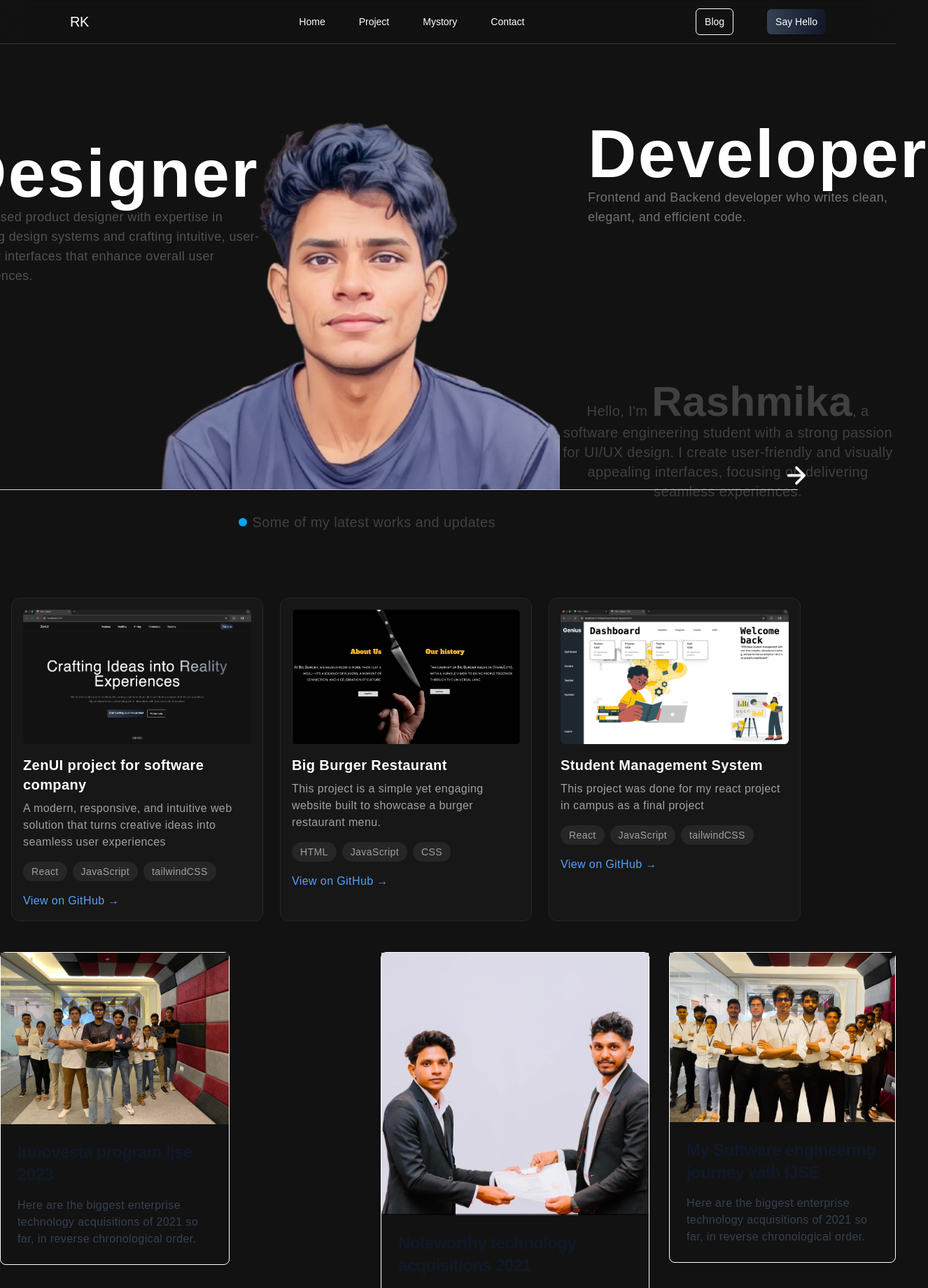
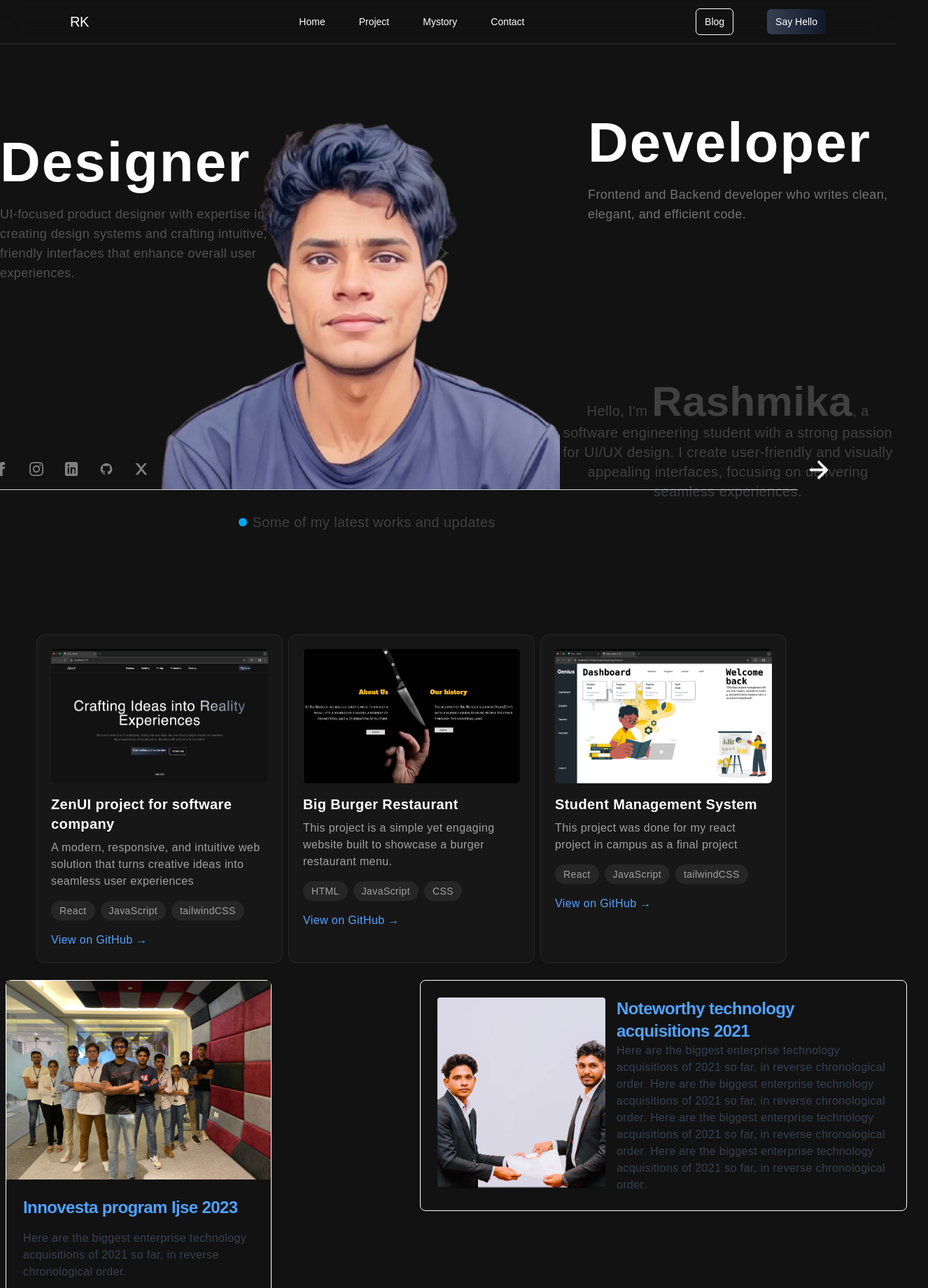
Before and after one commit to rashmikaz/new-portfolio, a React (Vite) app: page / in a window 1280 px wide. Shown: the top 1840 px of the page at 70% size, 1326 px wide, since content can reach past the window. Built offline with nearby package versions, Linux system fonts and the light colour scheme.

Commit message:
main section all done

```diff
--- a/src/components/Main.jsx
+++ b/src/components/Main.jsx
@@ -8,7 +8,7 @@ import zenuiimg from "../assets/zenUI.png"
 import bigburgerimg from "../assets/big burger.jpeg"
 import smsimg from "../assets/sms-react.jpeg"
 import innovesta2023img from "../assets/innovesta-2023.jpeg"
-import ijseimg from "../assets/ijse.jpeg"
+// import ijseimg from "../assets/ijse.jpeg"
 import { motion } from 'framer-motion';
 
 
@@ -46,24 +46,25 @@ const Main = () => {
   return (
     <div className="container mx-auto px-4 py-12 text-white tracking-wide">
      <motion.div
-      className="w-110 absolute right-225 top-50"
+      className="w-110 absolute right-210 top-43"
       initial={{ y: -100, opacity: 0 }}
       animate={{ y: 0, opacity: 1 }}
       transition={{ type: 'spring', stiffness: 100, damping: 10, duration: 2  }}
     >
-      <h1 className="font-bold text-4xl sm:text-6xl lg:text-8xl tracking-wide">Designer</h1>
+    <h1 className="font-bold text-[2.25rem] sm:text-[3.5rem] lg:text-[5rem] tracking-wide">Designer</h1>
+
       <p className="text-lg text-neutral-600 max-w-4xl">
         UI-focused product designer with expertise in creating design systems and crafting intuitive, user-friendly interfaces that enhance overall user experiences.
       </p>
     </motion.div>
 
     <motion.div
-      className="w-110 absolute left-210 bottom-119"
+      className="w-110 absolute left-210 bottom-120"
       initial={{ y: -100, opacity: 0 }}
       animate={{ y: 0, opacity: 1 }}
       transition={{ type: 'spring', stiffness: 100, damping: 10, duration: 2 }}
     >
-      <h1 className="font-bold text-4xl sm:text-6xl lg:text-8xl tracking-wide">Developer</h1>
+      <h1 className="font-bold text-[2.25rem] sm:text-[3.5rem] lg:text-[5rem] tracking-wide">Developer</h1>
       <p className="text-lg text-neutral-500 max-w-4xl">
         Frontend and Backend developer who writes clean, elegant, and efficient code.
       </p>
@@ -92,11 +93,11 @@ const Main = () => {
 
 
       <div
-  className="relative bottom-140 right-120"
-  style={{ display: 'flex', gap: '40px' }}
+  className="absolute bottom-30 right-267"
+  style={{ display: 'flex', gap: '30px' }}
 >
   <a
-    href="#!"
+    href="https://www.facebook.com/rashmika.hewawitharana"
     role="button"
     aria-label="Facebook"
     className="social-icon"
@@ -104,7 +105,7 @@ const Main = () => {
     {/* Facebook */}
     <svg
       xmlns="http://www.w3.org/2000/svg"
-      className="h-7 w-7"
+      className="h-5 w-5"
       fill="gray"
       viewBox="0 0 24 24"
     >
@@ -113,7 +114,7 @@ const Main = () => {
   </a>
 
   <a
-    href="#!"
+    href="https://www.instagram.com/_rashmikas/"
     role="button"
     aria-label="Instagram"
     className="social-icon"
@@ -121,7 +122,7 @@ const Main = () => {
     {/* Instagram */}
     <svg
       xmlns="http://www.w3.org/2000/svg"
-      className="h-7 w-7"
+      className="h-5 w-5"
       fill="gray"
       viewBox="0 0 24 24"
     >
@@ -130,61 +131,68 @@ const Main = () => {
   </a>
 
  <a
-    href="#!"
+  href="https://www.linkedin.com/in/rashmika-hewawitharane-6b3157287/"
   role="button"
   aria-label="LinkedIn"
   className="social-icon"
 >
-    {/* LinkedIn */}
+  {/* LinkedIn Icon */}
   <svg
     xmlns="http://www.w3.org/2000/svg"
-      className="h-7 w-7"
+    className="h-5 w-5"
+    viewBox="0 0 24 24"
     fill="gray"
-      viewBox="0 0 24 24"
   >
-      <path d="M4.98 3.5c0 .35-.29.64-.64.64h-2c-.35 0-.64-.29-.64-.64v-2c0-.35.29-.64.64-.64h2c.35 0 .64.29.64.64v2zm-1.28-2c-.14 0-.28.14-.28.28v2c0 .14.14.28.28.28h.72c.14 0 .28-.14.28-.28v-2c0-.14-.14-.28-.28-.28h-.72zm5.48 4.88c-.06 0-.12.01-.18.02-.16-.38-.51-.66-.91-.73-.13-.02-.27-.02-.41-.02-.55 0-1.03.16-1.41.43-.17.13-.31.28-.44.44-.49.63-.79 1.42-.79 2.27 0 2.14 1.73 3.88 3.88 3.88 1.72 0 3.16-.9 3.88-2.21-.79 1.23-2.31 2.06-4.14 2.06-3.23 0-5.88-2.64-5.88-5.88s2.64-5.88 5.88-5.88c1.26 0 2.44.37 3.44 1.01.49-.43.88-.95 1.14-1.56-.9-.3-1.86-.47-2.86-.47-3.99 0-7.2 3.21-7.2 7.2s3.21 7.2 7.2 7.2c3.29 0 6.12-2.23 7.05-5.14-.55-.14-1.07-.41-1.56-.76z" />
+    <path d="M19 0h-14C2.24 0 1 1.24 1 2.75v18.5C1 22.76 2.24 24 3.75 24h16.5C21.76 24 23 22.76 23 21.25V2.75C23 1.24 21.76 0 20.25 0H19zM8.34 20H5.67V9h2.67v11zM7 7.5C6.04 7.5 5.25 6.71 5.25 5.75S6.04 4 7 4s1.75.79 1.75 1.75S7.96 7.5 7 7.5zM20 20h-2.67v-5.5c0-1.33-.03-3.04-1.85-3.04-1.85 0-2.13 1.45-2.13 2.94V20h-2.67V9h2.56v1.5h.04c.36-.68 1.24-1.39 2.55-1.39 2.73 0 3.24 1.8 3.24 4.13V20z" />
   </svg>
 </a>
 
+
   <a
-    href="#!"
+  href="https://github.com/rashmikaz"
   role="button"
   aria-label="GitHub"
   className="social-icon"
 >
-    {/* GitHub */}
+  {/* GitHub Icon */}
   <svg
     xmlns="http://www.w3.org/2000/svg"
-      className="h-7 w-7"
+    className="h-5 w-5"
+    viewBox="0 0 24 24"
     fill="gray"
-      viewBox="0 0 24 24"
   >
-      <path d="M12 2c-5.5 0-10 4.5-10 10 0 4.4 2.8 8.1 6.6 9.4.5.1.7-.2.7-.4v-1.5c-2.7.6-3.3-1.3-3.3-1.3-.4-.9-.9-1.2-.9-1.2-.7-.5.1-.5.1-.5 1.2.1 1.8 1.3 1.8 1.3 1.5 0 2.3-1 2.8-2.2 2.8-2.3 0-3.7-1.5-3.7-3.1 0-1.4 1-2.7 2.6-2.7 1.4 0 2.4 1 2.4 2.3 0 1.7-1.5 2.9-3.5 2.9-.7 0-1.3-.1-1.9-.3-.1-.3-.1-.7-.1-1.1 0-1 .5-1.5 1.2-1.5 1.4 0 2.6 1.3 2.6 2.6 0 2.2-1.6 3.9-4 3.9-3.3 0-5.9-2.6-5.9-5.9 0-2.8 1.9-5.3 4.6-6.1-.1-.7.1-1.3.7-1.5 2.1-.6 3.8 1.4 3.8 1.4s1.2 1 2.5 1.2c1.1-.4 2.1-.9 3.1-1.5-.1-.6-.4-.8-.6-.8-1.7 0-3.5-2.3-3.5-4.8 0-2.5 2.8-4.8 4.9-4.8 1.8 0 3.6.9 4.7 2.3-.2-.6-.8-1.3-1.4-1.3-1.7 0-3.2 1.8-3.2 3.4 0 1.7 1.5 3.1 3.3 3.1 1.9 0 3.4-1.6 3.4-3.6 0-1.9-1.6-3.3-3.4-3.3zm0-2c-7.7 0-14 6.3-14 14 0 7.7 6.3 14 14 14 7.7 0 14-6.3 14-14 0-7.7-6.3-14-14-14z" />
+    <path
+      fillRule="evenodd"
+      d="M12 2C6.477 2 2 6.484 2 12.012c0 4.425 2.865 8.18 6.839 9.504.5.092.682-.217.682-.483 0-.238-.009-.868-.014-1.703-2.782.605-3.369-1.34-3.369-1.34-.454-1.154-1.11-1.462-1.11-1.462-.908-.62.069-.608.069-.608 1.004.071 1.532 1.032 1.532 1.032.892 1.53 2.341 1.088 2.91.832.091-.647.35-1.088.636-1.338-2.22-.254-4.555-1.113-4.555-4.951 0-1.093.39-1.988 1.029-2.688-.103-.254-.446-1.277.098-2.66 0 0 .84-.27 2.75 1.026a9.564 9.564 0 0 1 2.5-.336c.848.004 1.705.115 2.5.337 1.91-1.296 2.748-1.026 2.748-1.026.546 1.383.202 2.406.1 2.66.64.7 1.028 1.595 1.028 2.688 0 3.847-2.339 4.694-4.566 4.944.359.31.678.922.678 1.86 0 1.343-.012 2.426-.012 2.756 0 .268.18.58.688.482A10.013 10.013 0 0 0 22 12.012C22 6.484 17.523 2 12 2Z"
+      clipRule="evenodd"
+    />
   </svg>
 </a>
 
+
   <a
-    href="#!"
+  href="https://x.com/hewawitharane"
   role="button"
-    aria-label="Twitter"
+  aria-label="X"
   className="social-icon"
 >
-    {/* Twitter */}
+  {/* X Icon */}
   <svg
     xmlns="http://www.w3.org/2000/svg"
-      className="h-7 w-7"
+    className="h-5 w-5"
+    viewBox="0 0 24 24"
     fill="gray"
-      viewBox="0 0 24 24"
   >
-      <path d="M24 4.557c-.883.392-1.832.656-2.828.775 1.017-.609 1.798-1.574 2.165-2.724-.951.564-2.005.974-3.127 1.195-.897-.957-2.178-1.555-3.594-1.555-3.179 0-5.515 2.966-4.797 6.045-4.091-.205-7.719-2.165-10.148-5.144-1.29 2.213-.669 5.108 1.523 6.574-.806-.026-1.566-.247-2.229-.616-.054 2.281 1.581 4.415 3.949 4.89-.693.188-1.452.232-2.224.084.626 1.956 2.444 3.379 4.6 3.419-2.07 1.623-4.678 2.348-7.29 2.04 2.179 1.397 4.768 2.212 7.548 2.212 9.142 0 14.307-7.721 13.995-14.646.962-.695 1.797-1.562 2.457-2.549z" />
+    <path d="M21.543 2H17.4l-5.471 6.797L6.343 2H2l7.828 10.113L2 22h4.2l5.928-7.36L17.658 22H22l-8.246-10.652L21.543 2z" />
   </svg>
 </a>
+
 </div>
 
 
       <div className="border-t border-gray-300 w-305 mt-10 absolute bottom-25 right-35"></div>
 
-      <Link to="/about" className="mt-6 animate-bounce absolute bottom-25 left-280">
+      <Link to="/about" className="mt-6 animate-bounce absolute bottom-27 left-288">
         <svg className="size-9" xmlns="http://www.w3.org/2000/svg" fill="none" viewBox="0 0 24 24" strokeWidth="2.5" stroke="currentColor">
           <path strokeLinecap="round" strokeLinejoin="round" d="M4.5 12h15m-7.5-7.5l7.5 7.5-7.5 7.5" />
         </svg>
@@ -206,11 +214,11 @@ const Main = () => {
   ref={projectSectionRef}
   className="flex flex-wrap justify-center mt-6 absolute top-[830px] right-30"
 >
-  <div className="grid grid-cols-1 sm:grid-cols-2 lg:grid-cols-3 gap-6 px-4">
+  <div className="grid grid-cols-1 sm:grid-cols-2 lg:grid-cols-3 gap-6 p-13">
   {project.map((project, index) => (
     <div
       key={index}
-      className="bg-neutral-900 rounded-xl p-4 border border-neutral-800 hover:shadow-lg hover:shadow-neutral-800 transition-all duration-300 max-w-sm w-full mx-auto"
+      className="bg-neutral-900 rounded-xl p-5 border border-neutral-800 hover:shadow-lg hover:shadow-neutral-800 transition-all duration-300 w-88"
     >
       <img
         src={project.image}
@@ -244,11 +252,11 @@ const Main = () => {
 </div>
 
       <Card
-      className="max-w-sm absolute top-340 right-238"
+      className="w-95 absolute top-350 right-223"
       imgAlt="Meaningful alt text for an image that is not purely decorative"
       imgSrc={innovesta2023img}
     >
-      <h5 className="text-2xl font-bold tracking-tight text-gray-900 ">
+      <h5 className="text-2xl font-bold tracking-tight text-blue-400 ">
         Innovesta program Ijse 2023
       </h5>
       <p className="font-normal text-gray-700 dark:text-gray-400">
@@ -256,22 +264,31 @@ const Main = () => {
       </p>
       </Card>
 
-      <Card
-      className="max-w-sm absolute top-340 left-136 "
-      imgAlt="Meaningful alt text for an image that is not purely decorative"
-      imgSrc={innovestaimg}
-    >
-      <h5 className="text-2xl font-bold tracking-tight text-gray-900 ">
+      <Card className="w-174 absolute top-350 left-150">
+  <div className="flex items-start">
+
+    <img
+      src={innovestaimg}
+      alt="Meaningful alt text for an image that is not purely decorative"
+      className="w-60 h-68 object-cover rounded"
+    />
+
+
+    <div className="ml-4">
+      <h5 className="text-2xl font-bold tracking-tight text-blue-400">
         Noteworthy technology acquisitions 2021
       </h5>
       <p className="font-normal text-gray-700 dark:text-gray-400">
         Here are the biggest enterprise technology acquisitions of 2021 so far, in reverse chronological order.
          Here are the biggest enterprise technology acquisitions of 2021 so far, in reverse chronological order.
           Here are the biggest enterprise technology acquisitions of 2021 so far, in reverse chronological order.
+           Here are the biggest enterprise technology acquisitions of 2021 so far, in reverse chronological order.
       </p>
+    </div>
+  </div>
 </Card>
 
-       <Card
+       {/* <Card
       className="max-w-sm absolute top-340 left-239"
       imgAlt="Meaningful alt text for an image that is not purely decorative"
       imgSrc={ijseimg}
@@ -282,11 +299,11 @@ const Main = () => {
       <p className="font-normal text-gray-700 dark:text-gray-400">
         Here are the biggest enterprise technology acquisitions of 2021 so far, in reverse chronological order.
       </p>
-      </Card>
+      </Card> */}
 
 
 
-     <div className="absolute top-520">
+     <div className="absolute top-480">
      <Footer />
      </div>
 
```
Lines whose indentation alone changed are shown as unchanged.
